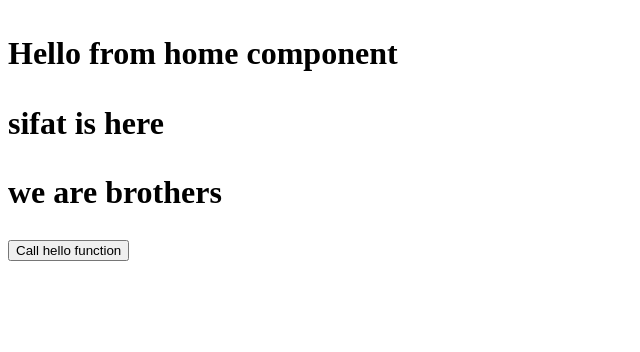
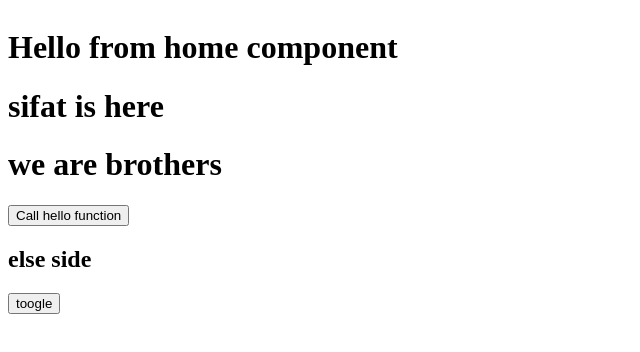
Before and after one commit to SifatNiloy/first-vue-app, a Vue app: page / in a window 1280 px wide. Shown: the top 352 px of the page, without its empty margins (0-640 px from the left). Built offline with nearby package versions, Linux system fonts and the light colour scheme.

Commit message:
conditional redering and toogle

```diff
--- a/src/App.vue
+++ b/src/App.vue
@@ -10,12 +10,12 @@ import Home from './components/Home.vue';
 
     <div class="wrapper">
       <!-- <HelloWorld msg="You did it!" /> -->
-      <Home data="sifat is here" msg="we are brothers"></Home>
+
     </div>
   </header>
 
   <main>
-
+    <Home data="sifat is here" msg="we are brothers"></Home>
   </main>
 </template>
 
--- a/src/components/Home.vue
+++ b/src/components/Home.vue
@@ -4,6 +4,9 @@
         <h1>{{ data }}</h1>
         <h1>{{ msg }}</h1>
         <button v-on:mouseover="hello('data')">Call hello function</button>
+        <h2 v-if="show">Conditional Rendering in vue js</h2>
+        <h2 v-else>else side</h2>
+        <button v-on:click="display">toogle</button>
     </div>
 </template>
 <script>
@@ -18,6 +21,17 @@ export default{
         {
             alert(item)
         }
+    },
+    data(){
+        return{
+            show: false
+        }
+    },
+    methods:{
+        display()
+        {
+            this.show= !this.show
+        }
     }
 }
 </script>
```
